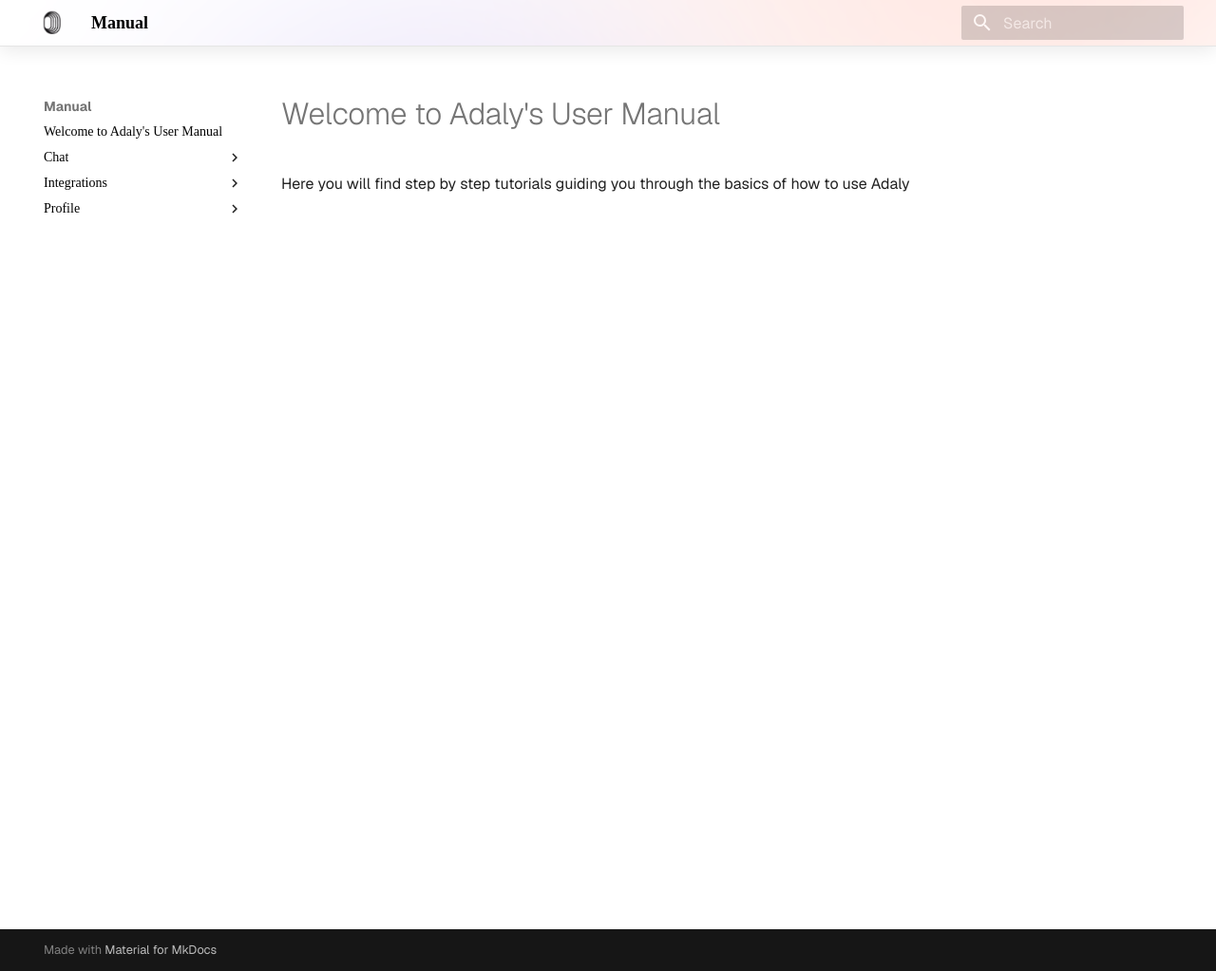
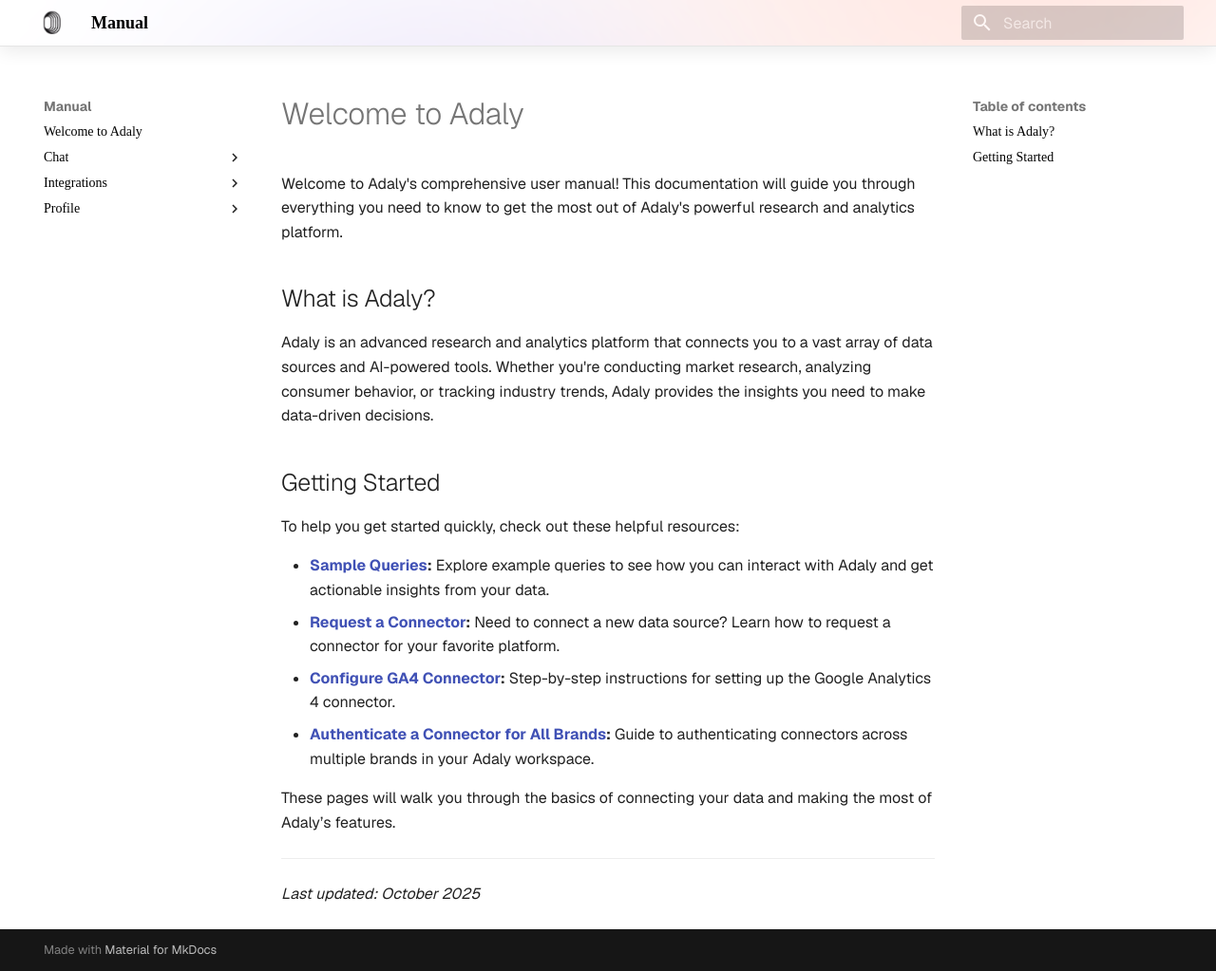
Before and after one commit to AdalyAI/adaly-user-manuals, an MkDocs documentation site: the page built from docs/index.md, in a window 1280 px wide and 1023 px high. Shown: the whole window at 95% size. Built offline with MkDocs 1.6.1 and Material for MkDocs 9.7.7, drawn with Linux system fonts in a browser that asks for light colours; some web fonts are replaced.

```diff
--- a/docs/index.md
+++ b/docs/index.md
@@ -1,3 +1,23 @@
-# Welcome to Adaly's User Manual
+# Welcome to Adaly
 
-Here you will find step by step tutorials guiding you through the basics of how to use Adaly
+Welcome to Adaly's comprehensive user manual! This documentation will guide you through everything you need to know to get the most out of Adaly's powerful research and analytics platform.
+
+## What is Adaly?
+
+Adaly is an advanced research and analytics platform that connects you to a vast array of data sources and AI-powered tools. Whether you're conducting market research, analyzing consumer behavior, or tracking industry trends, Adaly provides the insights you need to make data-driven decisions.
+
+## Getting Started
+
+
+To help you get started quickly, check out these helpful resources:
+
+- **[Sample Queries](chat/queries/sample-queries.md):** Explore example queries to see how you can interact with Adaly and get actionable insights from your data.
+- **[Request a Connector](integrations/connector-requests/request-connector.md):** Need to connect a new data source? Learn how to request a connector for your favorite platform.
+- **[Configure GA4 Connector](integrations/configure-connectors/configure-ga4-connector.md):** Step-by-step instructions for setting up the Google Analytics 4 connector.
+- **[Authenticate a Connector for All Brands](integrations/authenticate-connector-for-brand.md):** Guide to authenticating connectors across multiple brands in your Adaly workspace.
+
+These pages will walk you through the basics of connecting your data and making the most of Adaly’s features.
+
+---
+
+*Last updated: October 2025*
--- a/mkdocs.yml
+++ b/mkdocs.yml
@@ -12,3 +12,5 @@ theme:
 extra_css:
   - stylesheets/fonts.css
   - stylesheets/colors.css
+markdown_extensions:
+  - attr_list
```
